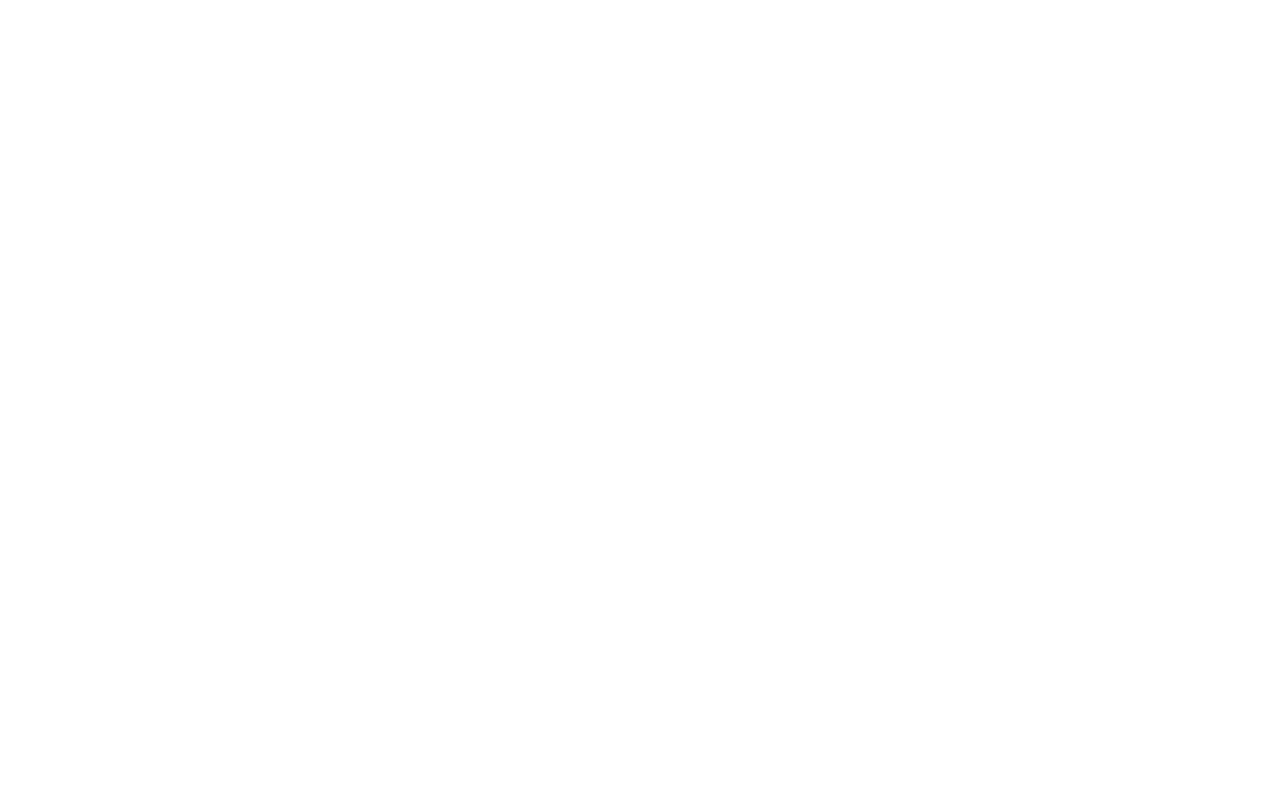
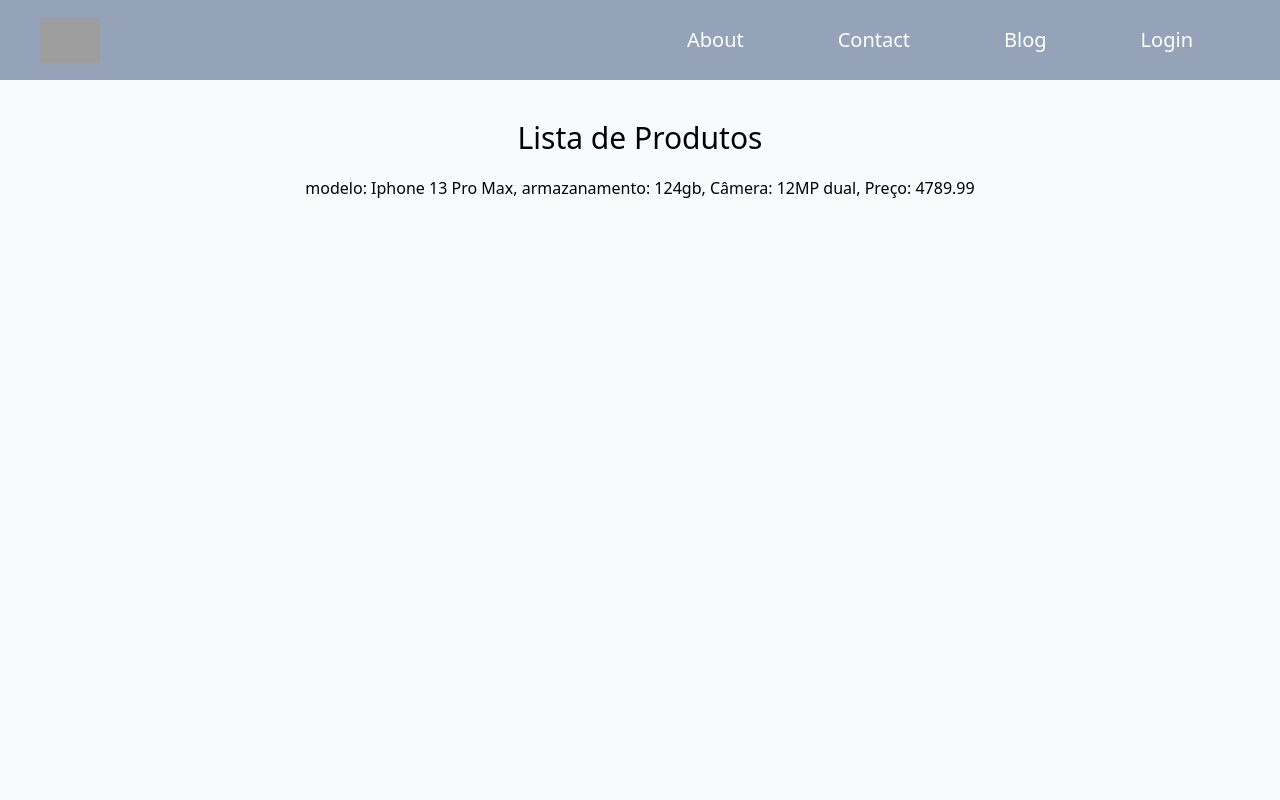
Before and after one commit to vandilsonbrito/learning-react, a React (Vite) app in the folder pages-nav-routes/: page /Products/0 in a window 1280 px wide. Before the commit this address had no page. Shown: the top 800 px of the page. Built offline with nearby package versions, Linux system fonts and the light colour scheme; grey boxes are pictures that could not be loaded; the HTML template or start-up script is replaced by a standard one.

Commit message:
Create products component with dinamic parameters using useParams

```diff
--- a/pages-nav-routes/components/Home/Home.jsx
+++ b/pages-nav-routes/components/Home/Home.jsx
@@ -1,8 +1,10 @@
+import { Link } from "react-router-dom";
 
 export default function Home() {
   return (
     <div className="w-full h-screen flex flex-col justify-center items-center bg-slate-200">
         <h3 className="text-7xl text-white">Home</h3>
+        <Link to='/Products/0' className="relative -top-80 text-2xl text-blue-700 hover:text-blue-600">Products</Link>
     </div>
   )
 }
--- /dev/null
+++ b/pages-nav-routes/components/Products/Products.jsx
@@ -0,0 +1,19 @@
+import { useState } from "react";
+import { useParams } from "react-router-dom";
+
+export default function Products() {
+    const { id } = useParams();
+    const [data] = useState([
+        ['modelo: Iphone 13 Pro Max, armazanamento: 124gb, Câmera: 12MP dual, Preço: 4789.99'],
+        ['modelo: Iphone 15 Pro Max, armazanamento: 512gb, Câmera: 16MP dual, Preço: 7889.99'],
+        ['modelo: Iphone 12 Mini, armazanamento: 256gb, Câmera: 12MP dual, Preço: 3989.99'],
+    ])
+    return (
+    <div>
+        <div className="w-full h-screen bg-slate-50 py-10 ">
+                <p className="flex justify-center text-3xl font-medium">Lista de Produtos</p>
+                <p className="flex justify-center mt-5">{data[id]}</p>
+        </div>
+    </div>
+  )
+}
--- a/pages-nav-routes/src/App.jsx
+++ b/pages-nav-routes/src/App.jsx
@@ -5,6 +5,7 @@
 import Home from '../components/Home/Home'
 import Layouts from '../components/Layouts/Layouts'
 import Login from '../components/Login/Login'
+import Products from '../components/Products/Products'
 
 
 function App() {
@@ -19,6 +20,8 @@
               <Route path='/Contact' element={<SectionContact/>} />
               <Route path='/Blog' element={<SectionBlog/>} />
               <Route path='/Login' element={<Login/>} />
+              <Route path='/Products/' element={<Products/>} />
+              <Route path='/Products/:id' element={<Products/>} />
           </Route>
 
 
```
